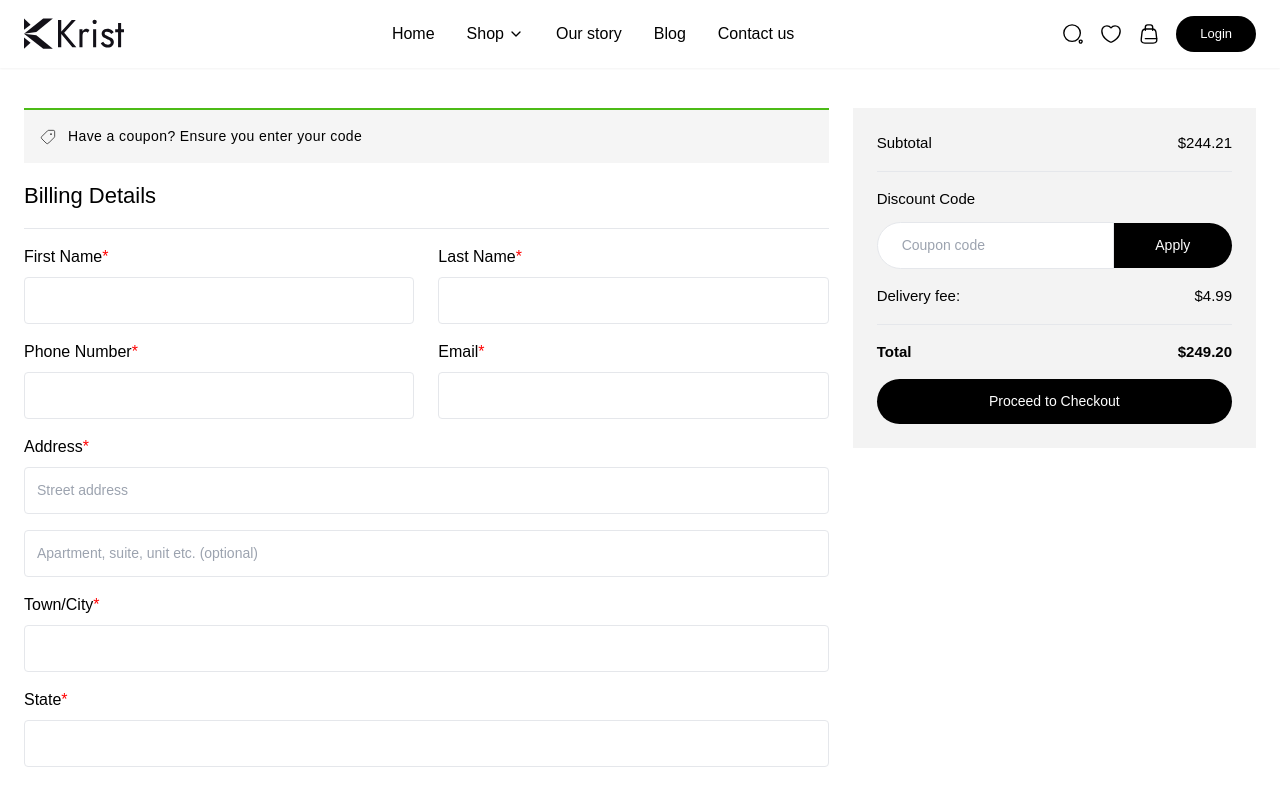
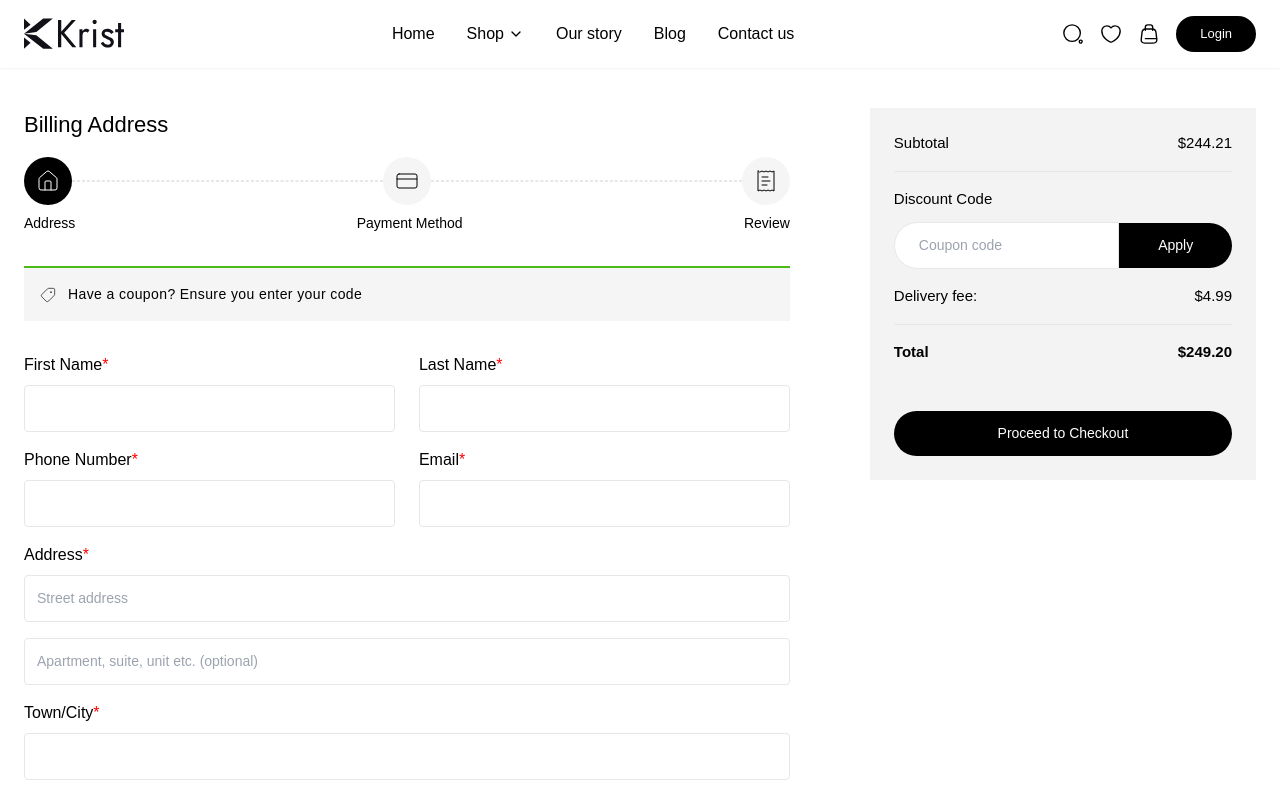
Before and after one commit to Ada-nna/Krist, a Next.js app: page /billing-details in a window 1280 px wide. Shown: the top 786 px of the page. Built offline with nearby package versions, Linux system fonts and the light colour scheme; a web font is replaced by a local one.

Commit message:
payment method implemented

```diff
--- a/app/billing-details/page.tsx
+++ b/app/billing-details/page.tsx
@@ -1,12 +1,85 @@
-import React from "react";
-import { Tag } from "lucide-react";
-import BillingForm from "@/components/BillingForm";
+"use client";
+import React, { useState } from "react";
+import BillingForm from "@/components/billingDetails/BillingForm";
+import PaymentMethod from "@/components/billingDetails/PaymentMethod";
+import { CreditCard, House, ReceiptText, Tag } from "lucide-react";
 
 const page = () => {
+  const [isActiveTab, setIsActiveTab] = useState<string>("Address");
+
+  const handleIconClick = () => {
+    setIsActiveTab("Address");
+  };
+
   return (
     <section className="container flex-1 mt-4 px-4 md:px-6 py-4 md:py-6">
-      <div className="w-full flex items-start md:gap-6">
+      <div className="w-full flex items-start md:gap-[5rem]">
         <div className="w-2/3">
+          <div className="mb-4">
+            {isActiveTab === "Address" && (
+              <h1 className="md:text-[22px] font-medium">Billing Address</h1>
+            )}
+            {isActiveTab === "Payment Method" && (
+              <h1 className="md:text-[22px] font-medium">Payment Method</h1>
+            )}
+            {isActiveTab === "Review" && (
+              <h1 className="md:text-[22px] font-medium">Address</h1>
+            )}
+          </div>
+
+          {/* icons...  */}
+          <section className="mb-8 ">
+            <div className="flex items-center justify-between">
+              <div className="flex items-center w-full">
+                <button
+                  onClick={() => setIsActiveTab("Address")}
+                  className={`${
+                    isActiveTab === "Address"
+                      ? "bg-black text-white"
+                      : "bg-[#f5f5f5] text-black"
+                  } p-3 rounded-full`}
+                >
+                  <House size={24} strokeWidth={1} />
+                </button>
+                <hr className="w-full border border-dashed flex-grow" />
+              </div>
+
+              <div className="flex items-center w-full">
+                <button
+                  onClick={() => setIsActiveTab("Payment Method")}
+                  className={`${
+                    isActiveTab === "Payment Method"
+                      ? "bg-black text-white"
+                      : "bg-[#f5f5f5] text-black"
+                  } p-3 rounded-full`}
+                >
+                  <CreditCard size={24} strokeWidth={1} />
+                </button>
+                <hr className="w-full border border-dashed flex-grow" />
+              </div>
+
+              <div className="flex items-center">
+                <button
+                  onClick={() => setIsActiveTab("Review")}
+                  className={`${
+                    isActiveTab === "Review"
+                      ? "bg-black text-white"
+                      : "bg-[#f5f5f5] text-black"
+                  } p-3 rounded-full`}
+                >
+                  <ReceiptText size={24} strokeWidth={1} />
+                </button>
+              </div>
+            </div>
+
+            <div className="flex items-center justify-between mt-2">
+              <span className="text-[14px]">Address</span>
+              <span className="text-[14px]">Payment Method</span>
+              <span className="text-[14px]">Review</span>
+            </div>
+          </section>
+          {/* icons end here... */}
+
           <div className="border-t-2 border-[#4CBB17] bg-[#f5f5f5] p-4 flex items-center gap-3 tracking-wide">
             <Tag size={16} strokeWidth={1} className="transform rotate-90" />
             <p className="text-[14px]">
@@ -15,14 +88,17 @@ const page = () => {
             </p>
           </div>
 
-          <div className="mt-4">
-            <h1 className="md:text-[22px] font-medium">Billing Details</h1>
-            <hr className="w-full my-4" />
-          </div>
+          {isActiveTab === "Address" && (
+            <div>
+              <BillingForm />
+            </div>
+          )}
 
-          <div>
-            <BillingForm />
-          </div>
+          {isActiveTab === "Payment Method" && (
+            <div>
+              <PaymentMethod />
+            </div>
+          )}
         </div>
 
         <div className="bg-[#f3f3f3] p-6 w-1/3 h-auto">
@@ -53,7 +129,7 @@ const page = () => {
             <p>$249.20</p>
           </div>
 
-          <button className="bg-black mt-4 p-3 w-full text-[14px] text-white rounded-full hover:scale-105 transition-all duration-300 active:text-[#f3f3f3]">
+          <button className="bg-black mt-[3rem] p-3 w-full text-[14px] text-white rounded-full hover:scale-105 transition-all duration-300 active:text-[#f3f3f3]">
             Proceed to Checkout
           </button>
         </div>
--- /dev/null
+++ b/components/DebitCardForm.tsx
@@ -0,0 +1,57 @@
+import React from "react";
+
+const DebitCardForm = () => {
+  return (
+    <div>
+      <div className="flex flex-col">
+        <label htmlFor="cardNumber" className="text-[14px]">
+          Card Number
+        </label>
+        <input
+          type="text"
+          name="cardNumber"
+          placeholder="3897 22** **** ****"
+          className="border text-[14px] rounded-[4px] p-3 w-1/2 mt-2"
+        />
+      </div>
+
+      <div className="flex flex-col mt-4">
+        <label htmlFor="cardName" className="text-[14px]">
+          Card Name
+        </label>
+        <input
+          type="text"
+          name="cardName"
+          placeholder="e.g. John Doe"
+          className="border text-[14px] rounded-[4px] p-3 w-1/2 mt-2"
+        />
+      </div>
+
+      <div className="flex items-center gap-6 mt-4 w-1/2">
+        <div className="flex flex-col flex-1">
+          <label htmlFor="cvv" className="text-[14px]">
+            CVV
+          </label>
+          <input
+            type="text"
+            name="cvv"
+            className="border text-[14px] rounded-[4px] p-3 w-full mt-2"
+          />
+        </div>
+
+        <div className="flex flex-col flex-1">
+          <label htmlFor="expiryDate" className="text-[14px]">
+            Expiry Date
+          </label>
+          <input
+            type="text"
+            name="expiryDate"
+            className="border text-[14px] rounded-[4px] p-3 w-full mt-2"
+          />
+        </div>
+      </div>
+    </div>
+  );
+};
+
+export default DebitCardForm;
--- a/components/BillingForm.tsx
+++ b/components/billingDetails/BillingForm.tsx
@@ -3,7 +3,7 @@ import React from "react";
 const BillingForm = () => {
   return (
     <section>
-      <div className="w-full flex items-center gap-6">
+      <div className="w-full flex items-center gap-6 mt-8">
         <div className="flex flex-col w-1/2">
           <label className="text-[14px] md:text-base" htmlFor="first-name">
             First Name<span className="text-[red]">*</span>
--- /dev/null
+++ b/components/billingDetails/PaymentMethod.tsx
@@ -0,0 +1,105 @@
+import React, { useState } from "react";
+import DebitCardForm from "../DebitCardForm";
+
+const PaymentMethod = () => {
+  const [selectedPaymentMethod, setSelectedPaymentMethod] = useState("card");
+
+  const handlePaymentMethodChange = (
+    e: React.ChangeEvent<HTMLInputElement>
+  ) => {
+    setSelectedPaymentMethod(e.target.value);
+  };
+
+  return (
+    <div className="mt-8">
+      <h1 className="mb-8 font-medium">Select a Payment Method</h1>
+      <>
+        <div className="flex items-center gap-3">
+          <input
+            type="radio"
+            id="card"
+            name="paymentMethod"
+            value="card"
+            onChange={handlePaymentMethodChange}
+            checked={selectedPaymentMethod === "card"}
+            className=""
+          />
+          <label htmlFor="card">Debit/ Credit Card</label>
+        </div>
+
+        {selectedPaymentMethod === "card" && (
+          <div className="mt-4">
+            <DebitCardForm />
+          </div>
+        )}
+
+        <hr className="my-4" />
+
+        <div className="flex items-center gap-3">
+          <input
+            type="radio"
+            id="googlePay"
+            name="paymentMethod"
+            value="googlePay"
+            onChange={handlePaymentMethodChange}
+            className=""
+          />
+          <label htmlFor="googlePay">Google Pay</label>
+        </div>
+
+        <hr className="my-4" />
+
+        <div className="flex items-center gap-3">
+          <input
+            type="radio"
+            id="applePay"
+            name="paymentMethod"
+            value="applePay"
+            onChange={handlePaymentMethodChange}
+            className=""
+          />
+          <label htmlFor="applePay">Apple Pay</label>
+        </div>
+
+        <hr className="my-4" />
+
+        <div className="flex items-center gap-3">
+          <input
+            type="radio"
+            id="paypal"
+            name="paymentMethod"
+            value="paypal"
+            onChange={handlePaymentMethodChange}
+            className=""
+          />
+          <label htmlFor="paypal">PayPal</label>
+        </div>
+
+        <hr className="my-4" />
+
+        <div className="flex items-center gap-3">
+          <input
+            type="radio"
+            id="cod"
+            name="paymentMethod"
+            value="cashOnDelivery"
+            onChange={handlePaymentMethodChange}
+            className=""
+          />
+          <label htmlFor="cod">Cash on Delivery</label>
+        </div>
+      </>
+
+      <div className="flex items-center mt-[5rem] w-1/2">
+        <button
+          type="submit"
+          className="bg-black w-full text-white rounded-full text-[13px] px-7 py-3 hover:scale-105 transition-all duration-300 active:text-[#b7b7b7]"
+        >
+          Submit
+        </button>
+      </div>
+    </div>
+  );
+};
+
+export default PaymentMethod;
--- a/components/productDetails/ProductInformation.tsx
+++ b/components/productDetails/ProductInformation.tsx
@@ -7,7 +7,6 @@ import AdditionalInformation from "./AdditionalInformation";
 
 const ProductInformation = () => {
   const [activeState, setActiveState] = useState("Descriptions");
-  const [isStarSelected, setIsStarSelected] = useState(null);
 
   const handleHeadingClick = (heading: string) => {
     setActiveState(heading);
```
